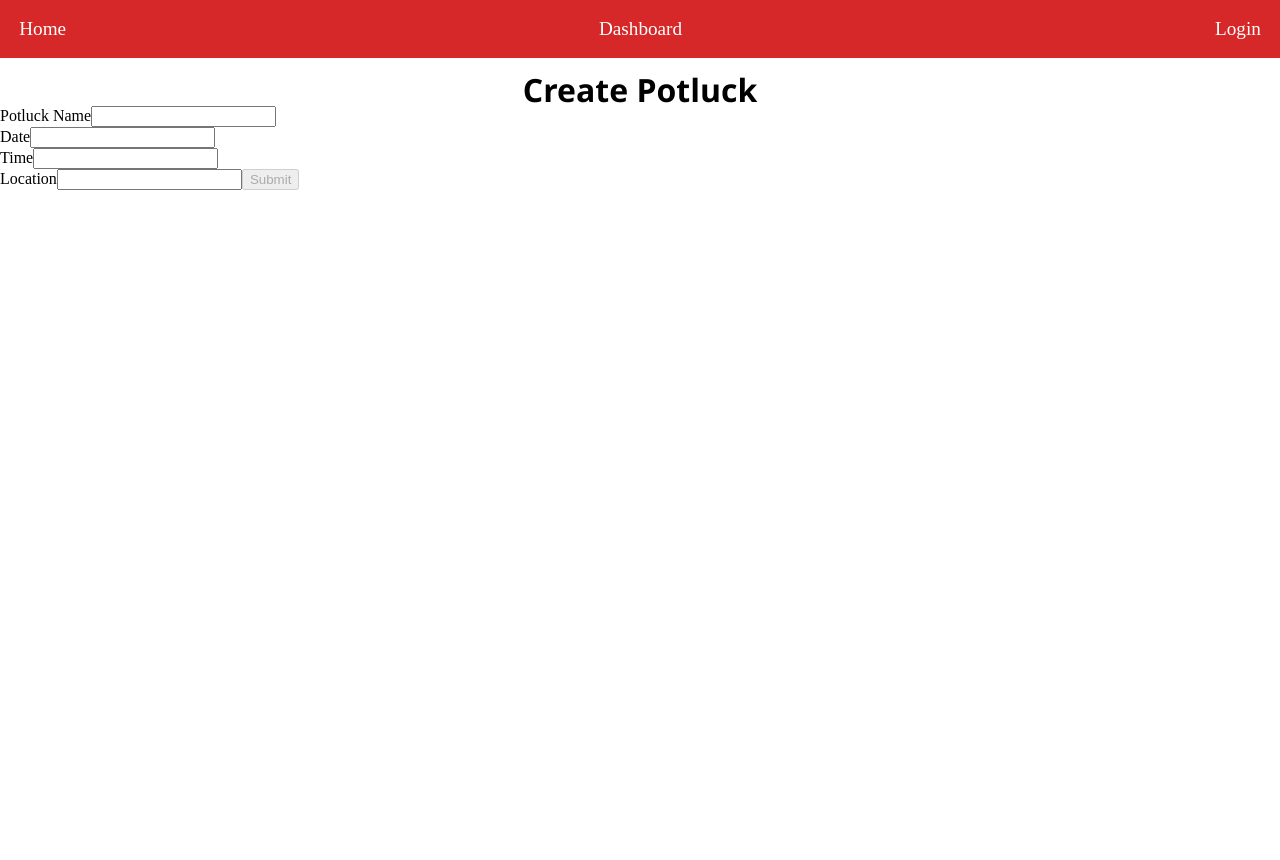
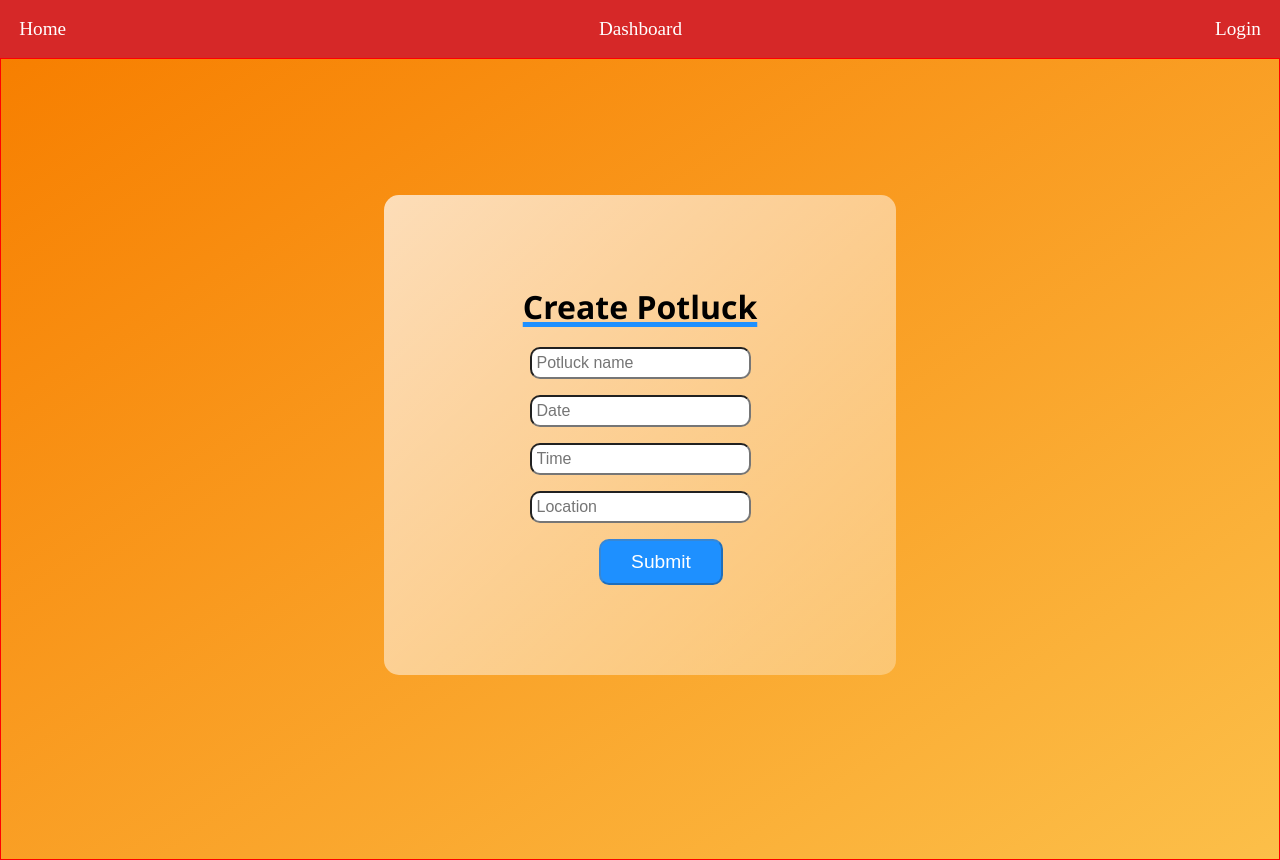
Before and after one commit to TT-WebFT-32-Potluck-Planner/front-end-for-java, a React (Create React App) app: page /create in a window 1280 px wide. Before the commit the page ends 800 px from the top, so only its background shows below. Built offline with nearby package versions, Linux system fonts and the light colour scheme.

Commit message:
Styled Create Potluck form

```diff
--- a/src/components/CreatePotluck.js
+++ b/src/components/CreatePotluck.js
@@ -13,12 +13,12 @@ const initialValues = {
 
 
 const CreatePotluck = () => {
-    const [ formValues, setFormValues ] = useState(initialValues);
+  const [formValues, setFormValues] = useState(initialValues);
   const userID = localStorage.getItem('userID');
   const history = useHistory();
   const [submitResult, setSubmitResult] = useState('');
 
-    const [errors, setErrors] = useState ({
+  const [errors, setErrors] = useState({
     potluckname: '',
     date: '',
     time: '',
@@ -28,31 +28,31 @@ const CreatePotluck = () => {
   const [disabled, setDisabled] = useState(true)
 
   const formSchema = yup.object().shape({
-        potluckname: yup.string().required ("Add a name for your potluck"),
-        date:yup.string().required ("Add a date for your potluck"),
-        time:yup.string().required ("Add a time for your potluck"),
-        location:yup.string().required ("Add a location for your potluck"),
+    potluckname: yup.string().required("Add a name for your potluck"),
+    date: yup.string().required("Add a date for your potluck"),
+    time: yup.string().required("Add a time for your potluck"),
+    location: yup.string().required("Add a location for your potluck"),
   })
 
-    const changeHandler = (name , value) => {
+  const changeHandler = (name, value) => {
     yup
       .reach(formSchema, name)
       .validate(value)
-        .then ((valid) => {
+      .then((valid) => {
         setErrors({
           ...errors,
           [name]: "",
         });
       })
       .catch((err) => {
-        setErrors ({
+        setErrors({
           ...errors,
           [name]: err.errors[0],
         });
       });
     setFormValues({
       ...formValues,
-        [name] : value,
+      [name]: value,
     });
   };
 
@@ -91,40 +91,60 @@ const CreatePotluck = () => {
   // };
 
 
-    return(
-        <div>
+  return (
+    <div className='potluck-form-container'>
       <p>{submitResult}</p>
-            <form onSubmit={handleSubmit}>
+      <form className='potluck-form' onSubmit={handleSubmit}>
         <h1>Create Potluck</h1>
 
         <div> {errors.potluckname} </div>
 
-                <label>
-                    Potluck Name
-                    <input type='text' name='potluckname' value={formValues.potluckname} onChange={change} />
-                </label>
+        <input
+          type='text'
+          name='potluckname'
+          value={formValues.potluckname}
+          onChange={change}
+          placeholder='Potluck name'
+          autoComplete='off'
+        />
 
         <div> {errors.date} </div>
 
-                <label>
-                    Date
-                    <input type='text' name='date' value={formValues.date} onChange={change}/>
-                </label>
+
+        <input
+          type='text'
+          name='date'
+          value={formValues.date}
+          onChange={change}
+          placeholder='Date'
+          autoComplete='off'
+        />
+
 
         <div> {errors.time} </div>
 
-                <label>
-                    Time
-                    <input type='text' name='time' value={formValues.time} onChange={change}/>
-                </label>
+        <input
+          type='text'
+          name='time'
+          value={formValues.time}
+          onChange={change}
+          placeholder='Time'
+          autoComplete='off'
+        />
+
 
         <div> {errors.location} </div>
 
-                <label>
-                    Location
-                    <input type='text' name='location' value={formValues.location} onChange={change}/>
-                </label>
-                <button disabled = {disabled}>Submit</button>
+        <input
+          type='text'
+          name='location'
+          value={formValues.location}
+          onChange={change}
+          placeholder='Location'
+          autoComplete='off'
+        />
+
+        <button disabled={disabled}>Submit</button>
       </form>
     </div>
   )
--- a/src/index.css
+++ b/src/index.css
@@ -342,3 +342,62 @@ main {
 #username {
   color: red;
 }
+
+/* Create Potluck Form */
+.potluck-form-container {
+  text-align: center;
+  border: 1px solid red;
+  font-family:'Segoe UI', Tahoma, Geneva, Verdana, sans-serif;
+  font-size: 1.2rem;
+  background: linear-gradient(
+    to right bottom,
+    #f77f00,
+    #fcbf49
+);
+  min-height: 100vh;
+  display: flex;
+  justify-content: center;
+  align-items: center;
+}
+
+.potluck-form {
+  background-color: white;
+  width: 40%;
+  height: 60vh;
+  margin-bottom: 3rem;
+  border-radius: 15px;
+  background: linear-gradient(
+    to right bottom,
+  rgba(255, 255, 255, .7),
+  rgba(255, 255, 255, .3)
+  );
+}
+
+.potluck-form input {
+  margin-bottom: 1rem;
+  padding: 5px;
+  border-radius: 10px;
+  font-size: 1rem;
+}
+
+.potluck-form button {
+  margin-bottom: 1rem;
+  display: block;
+  position: relative;
+  left: 42%;
+  background-color: dodgerblue;
+  color: white;
+  padding: 10px 30px;
+  border-radius: 10px;
+  font-size: 1.2rem;
+}
+
+.potluck-form button:hover {
+  cursor: pointer;
+}
+
+.potluck-form h1 {
+  margin-top: 6rem;
+  margin-bottom: 1.5rem;
+  text-decoration: underline 5px dodgerblue;
+}
```
Lines whose indentation alone changed are shown as unchanged.
